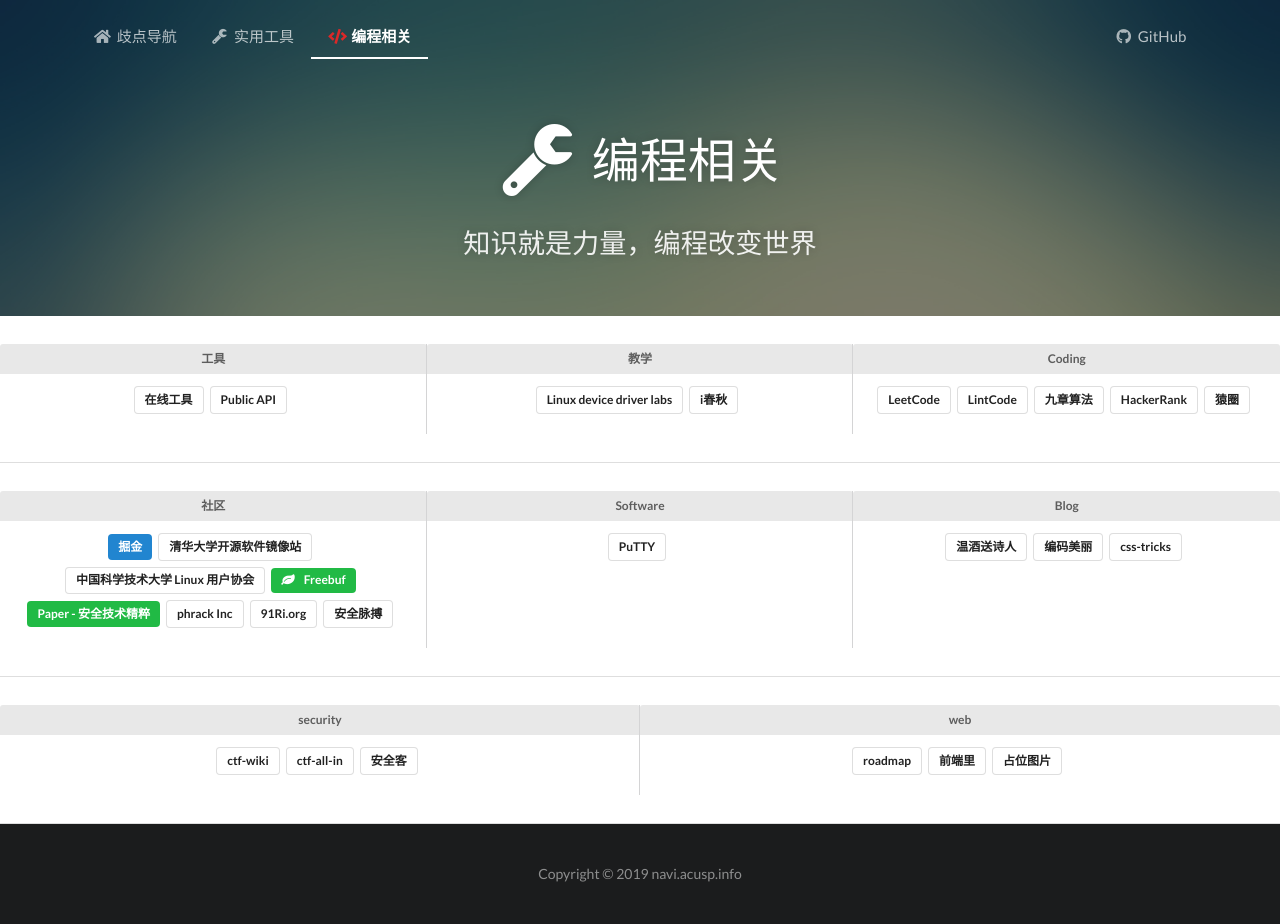
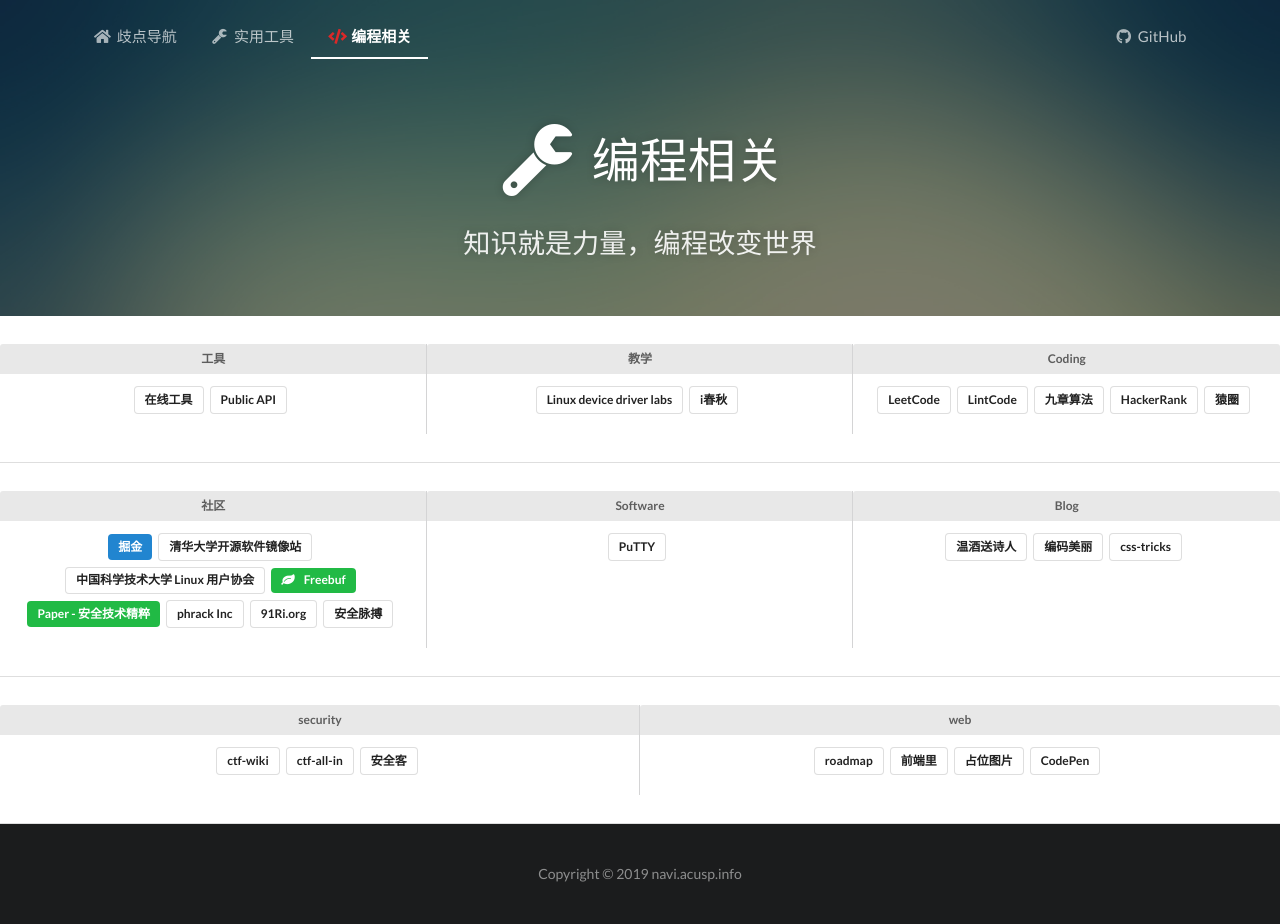
Before and after one commit to acusp/AC-Navi, a Jekyll site: the page built from program/index.html, in a window 1280 px wide. Built offline with Jekyll 4.4.1, drawn with Linux system fonts in a browser that asks for light colours; comment, search, counter and statistics services are not loaded.

Commit message:
Add CodePen

```diff
--- a/_data/program_links.yml
+++ b/_data/program_links.yml
@@ -131,3 +131,7 @@
     - name: 占位图片
       style: basic
       url: https://placem.at/
+
+    - name: CodePen
+      style: basic
+      url: https://codepen.io/
```
